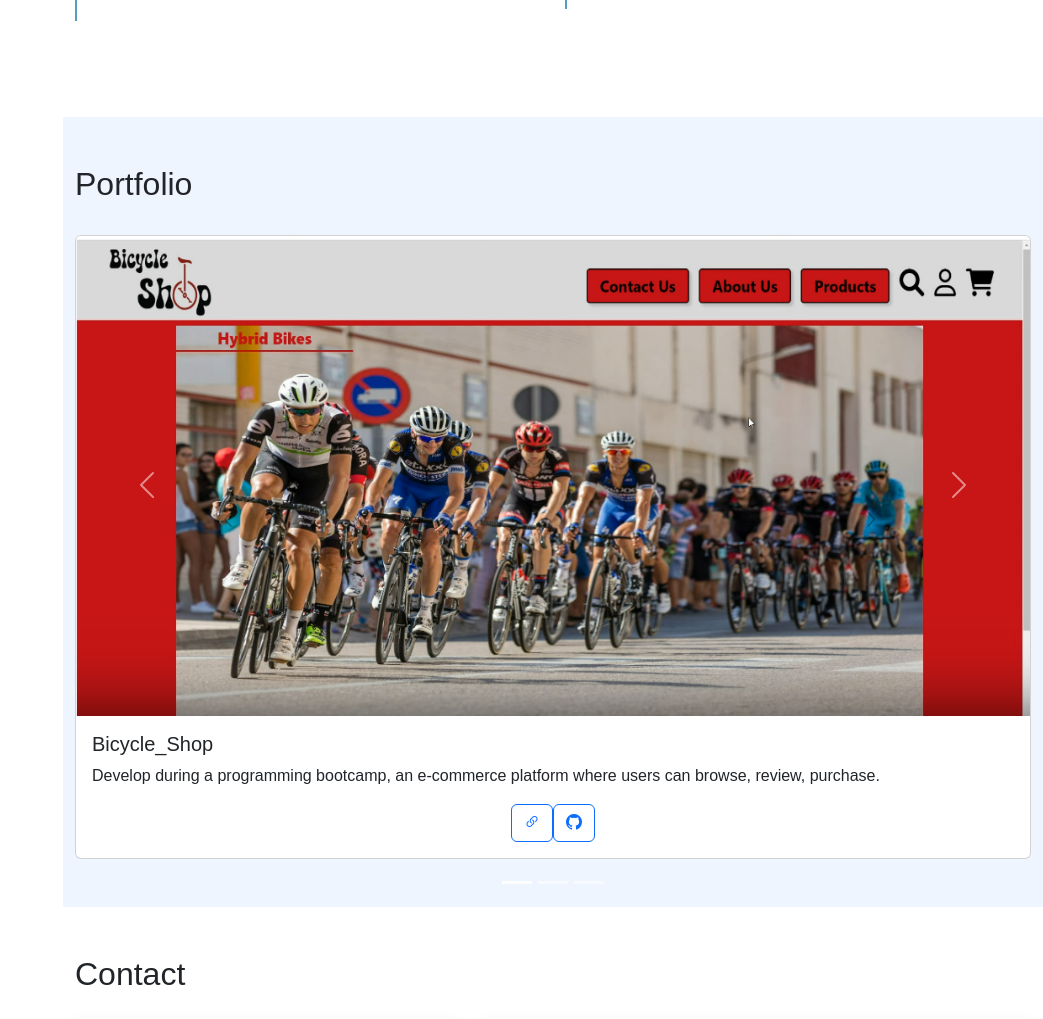
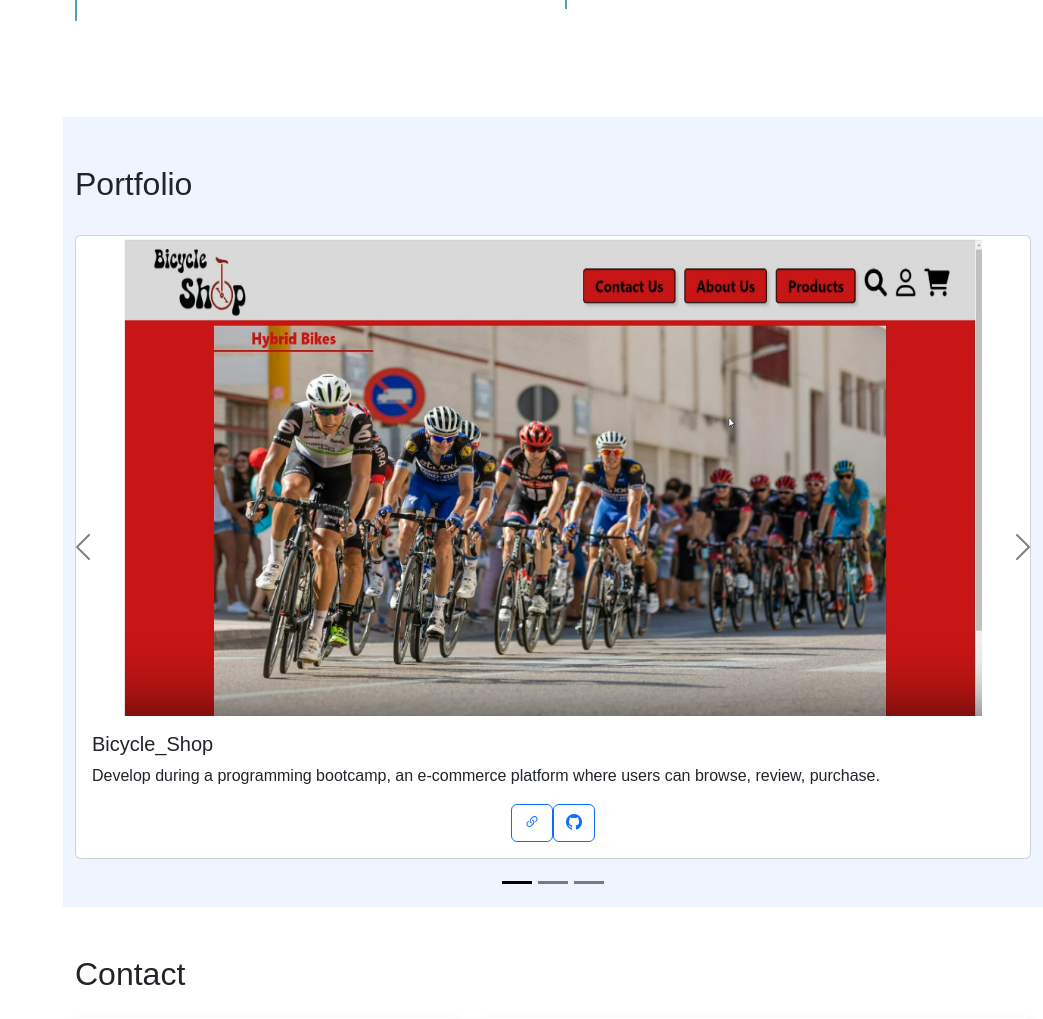
Before and after one commit to Placito/My_Portfolio, a Flask app: page / in a window 1280 px wide. Shown: the part 2881-3900 px from the top of the page, without its empty margins (237-1280 px from the left). Run offline with Flask 3, Linux system fonts and the light colour scheme; some libraries are stand-ins or nearby versions.

Commit message:
chanche color from carousel

```diff
--- a/static/style.css
+++ b/static/style.css
@@ -209,14 +209,19 @@ html, body {
 .carousel-indicators {
     margin-bottom: -35px;
 }
-.carousel-control-prev, .carousel-control-next {
-    margin-bottom: 125px;
+.carousel-control-prev {
+    margin-left: -4rem;
+    z-index: 8;
+}
+.carousel-control-next {
+    margin-right: -4rem;
 }
 .card-square {
     background-repeat: no-repeat;
     background-size: cover; /* Covers the entire area, may clip if aspect ratio is different */
     background-position: center; /* Centers the background image */
-    width: 100%;
+    width: 90%;
+    margin: auto;
     height: 60vh;
 }
 /* Animation */
--- a/templates/index.html
+++ b/templates/index.html
@@ -233,7 +233,7 @@
         <section id="portfolio" class="section-bg mt-5">
             <div class="container pb-5 pt-5" data-anime="left">
                 <h2 class="pb-4">Portfolio</h2>
-                <div id="carouselPortfolio" class="carousel slide">
+                <div id="carouselPortfolio" class="carousel carousel-dark slide">
                     <div class="carousel-indicators">
                       <button type="button" data-bs-target="#carouselPortfolio" data-bs-slide-to="0" class="active" aria-current="true" aria-label="Slide 1"></button>
                       <button type="button" data-bs-target="#carouselPortfolio" data-bs-slide-to="1" aria-label="Slide 2"></button>
```
